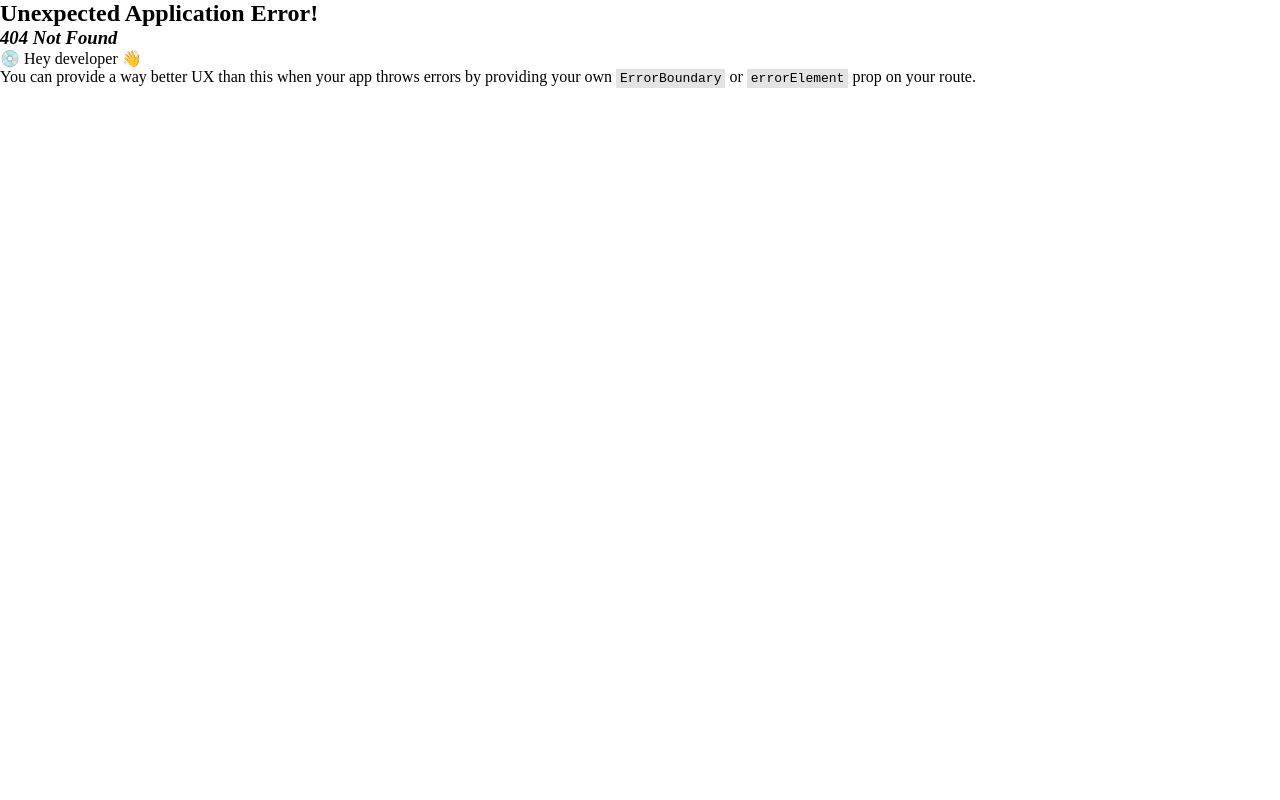
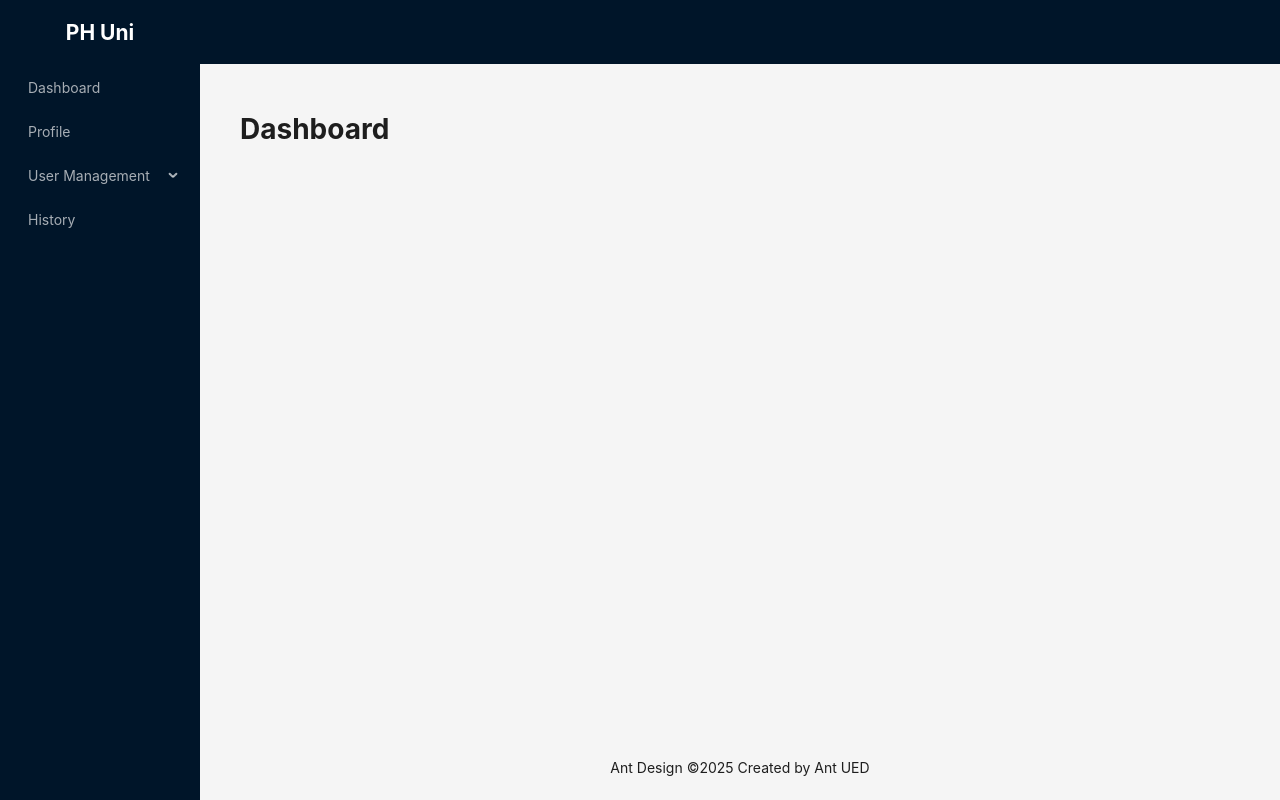
Before and after one commit to Jayedjb765/PH-University, a React (Vite) app: page /admin in a window 1280 px wide. Before the commit this address had no page. Built offline with nearby package versions, Linux system fonts and the light colour scheme.

Commit message:
handeling  admin route  for Ph-university

```diff
--- /dev/null
+++ b/src/pages/admin/AdminDashboard.tsx
@@ -0,0 +1,11 @@
+import React from "react";
+
+const AdminDashboard = () => {
+  return (
+    <div>
+      <h1>Dashboard</h1>
+    </div>
+  );
+};
+
+export default AdminDashboard;
--- /dev/null
+++ b/src/pages/admin/CreateStudent.tsx
@@ -0,0 +1,11 @@
+import React from "react";
+
+const CreateStudent = () => {
+  return (
+    <div>
+      <h1>Create Student</h1>
+    </div>
+  );
+};
+
+export default CreateStudent;
--- a/src/routes/routes.tsx
+++ b/src/routes/routes.tsx
@@ -4,6 +4,8 @@
 import Contact from "../pages/Contact";
 import Register from "../pages/Register";
 import Login from "../pages/Login";
+import AdminDashboard from "../pages/admin/AdminDashboard";
+import CreateStudent from "../pages/admin/CreateStudent";
 
 const router = createBrowserRouter([
   {
@@ -20,6 +22,24 @@
       },
     ],
   },
+  {
+    path: "/admin",
+    element: <App />,
+    children: [
+      {
+        index: true,
+        element: <AdminDashboard />,
+      },
+      {
+        path: "dashboard",
+        element: <AdminDashboard />,
+      },
+      {
+        path: "create-student",
+        element: <CreateStudent />,
+      },
+    ],
+  },
 
   {
     path: "/register",
```
